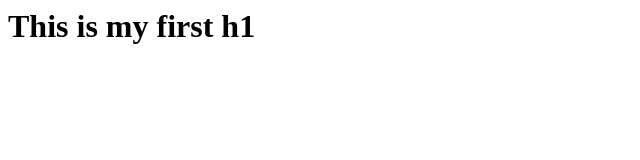
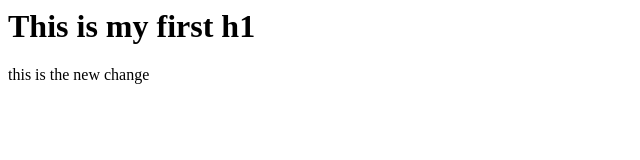
Before and after one commit to andyalex234/git-example, a plain HTML site: page index.html in a window 1280 px wide. Shown: the whole page, without its empty margins (0-640 px from the left). Drawn offline with Linux system fonts and the light colour scheme.

Commit message:
added a p tag

```diff
--- a/index.html
+++ b/index.html
@@ -7,5 +7,6 @@
 </head>
 <body>
     <h1>This is my first h1</h1>
+    <p>this is the new change</p>
 </body>
 </html>
```
